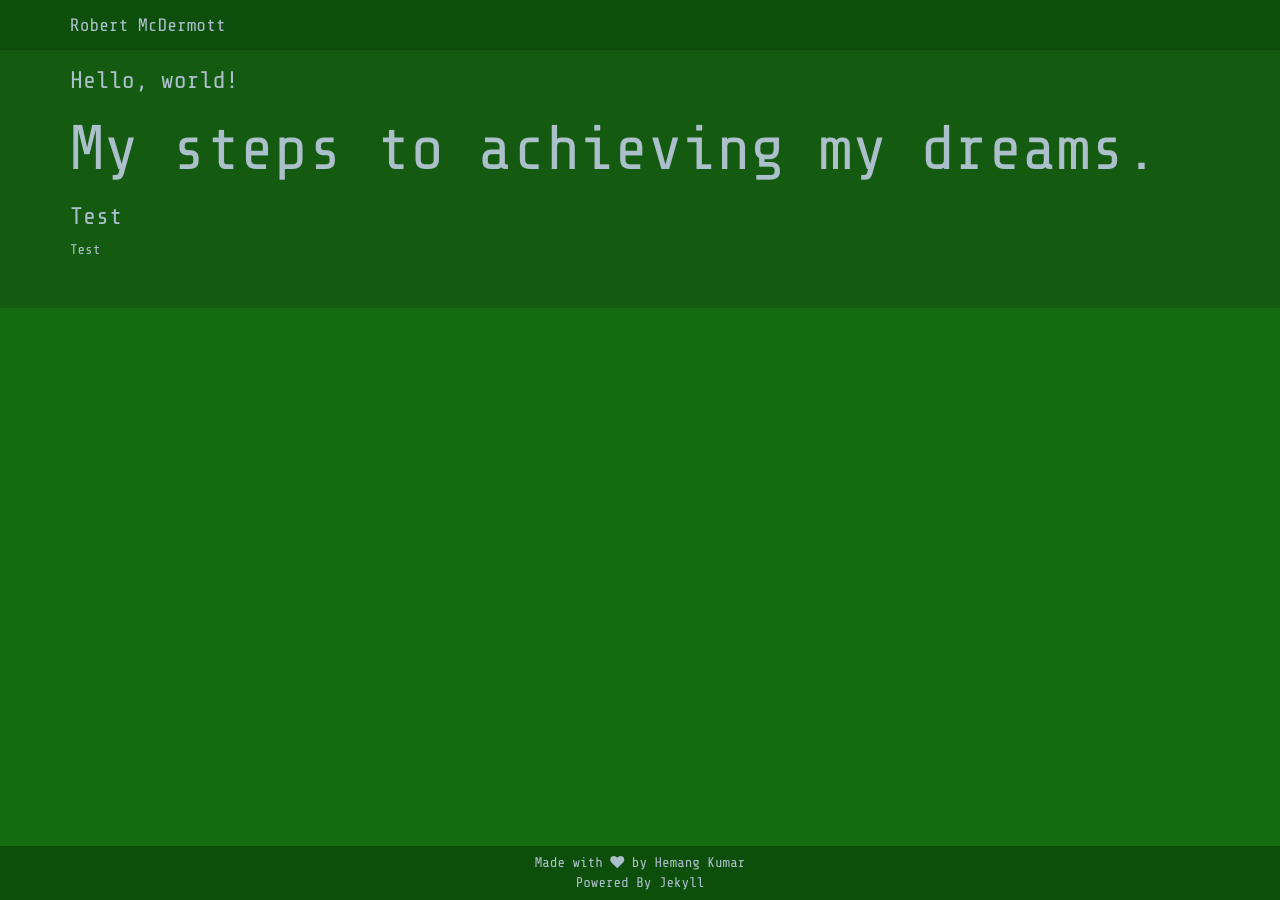
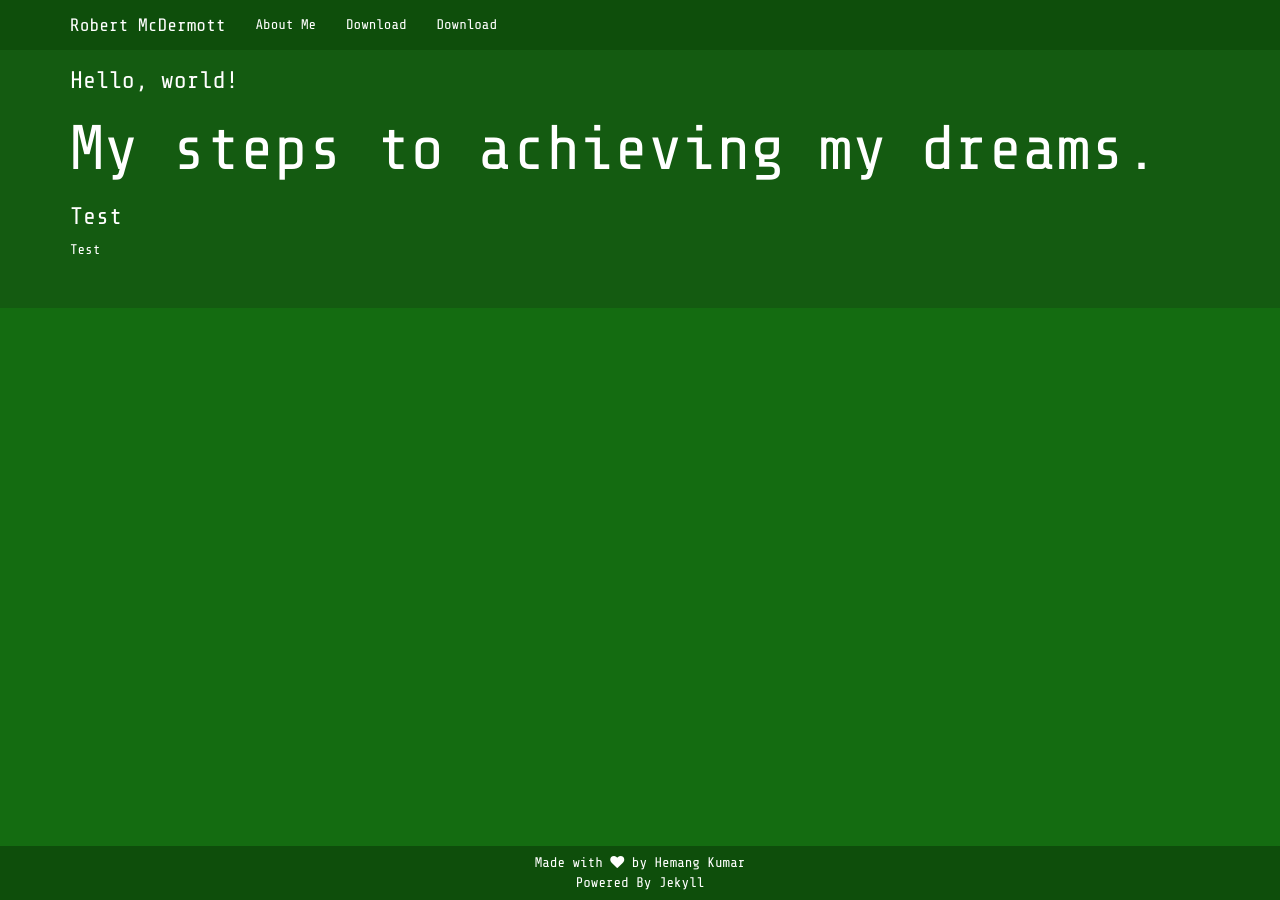
Before and after one commit to xSpiralx/xSpiralx.github.io, a Jekyll site: the page built from index.html, in a window 1280 px wide. Built offline with Jekyll 4.4.1, drawn with Linux system fonts in a browser that asks for light colours; nearby versions of some CDN libraries; some web fonts are replaced.

Commit message:
font color?

```diff
--- a/css/main.scss
+++ b/css/main.scss
@@ -10,7 +10,7 @@
 }
 
 .navbar-default .navbar-nav > li > a{
-    color:#0e4e0b !important;
+    color:white !important;
 }
 .navbar-default .navbar-nav > li > a:hover{
     color:#0e4e0b !important;
@@ -20,7 +20,7 @@
     color:#0e4e0b !important;
 }
 .navbar-default .navbar-brand{
-  color:#abc0ca !important;
+  color:white !important;
 }
 .footer-content{
   text-align: center;
@@ -29,7 +29,7 @@
 body{
   background-color: #146c11 !important;
   font-family: "Share Tech Mono" !important;
-  color: #abc0ca !important;
+  color: white !important;
 }
 .page-stuff{
   a {
@@ -55,7 +55,7 @@ body{
   background: 	#145b11 !important;
 }
 a {
-    color: 	#145b11;
+    color: 	white;
     text-decoration: none;
 }
 a:hover{
```
Also changed, not shown: 1 other file.
